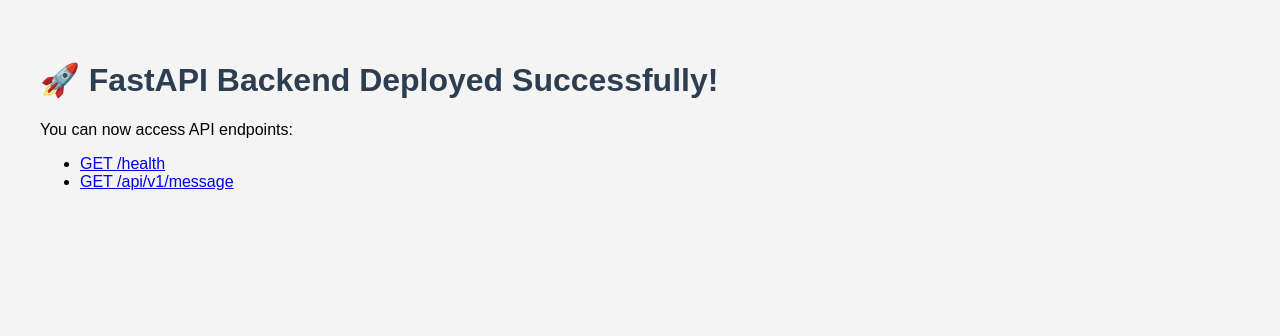
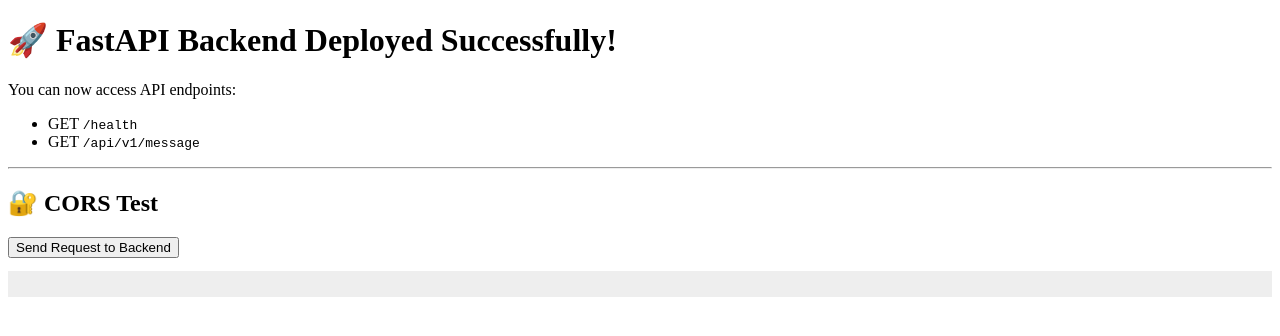
Before and after one commit to akyl007/sre-final, a plain HTML site: page app/static/index.html in a window 1280 px wide. Drawn offline with Linux system fonts and the light colour scheme.

Commit message:
Update index.html

```diff
--- a/app/static/index.html
+++ b/app/static/index.html
@@ -2,18 +2,40 @@
 <html lang="en">
 <head>
   <meta charset="UTF-8">
-  <title>FastAPI is Live</title>
-  <style>
-    body { font-family: sans-serif; padding: 2rem; background: #f4f4f4; }
-    h1 { color: #2c3e50; }
-  </style>
+  <title>CORS Test Page</title>
 </head>
 <body>
   <h1>🚀 FastAPI Backend Deployed Successfully!</h1>
   <p>You can now access API endpoints:</p>
   <ul>
-    <li><a href="/health">GET /health</a></li>
-    <li><a href="/api/v1/message">GET /api/v1/message</a></li>
+    <li>GET <code>/health</code></li>
+    <li>GET <code>/api/v1/message</code></li>
   </ul>
+
+  <hr>
+
+  <h2>🔐 CORS Test</h2>
+  <button onclick="testCORS()">Send Request to Backend</button>
+  <pre id="result" style="background: #eee; padding: 1em;"></pre>
+
+  <script>
+    function testCORS() {
+      fetch("https://sre-final-fastapi.onrender.com/api/v1/message", {
+        method: "POST",
+        headers: {
+          "Content-Type": "application/json"
+        },
+        body: JSON.stringify({ content: "Test message", sender: "CORS Checker" })
+      })
+      .then(res => res.json())
+      .then(data => {
+        document.getElementById("result").textContent = JSON.stringify(data, null, 2);
+      })
+      .catch(err => {
+        document.getElementById("result").textContent = "CORS Error: " + err;
+        console.error(err);
+      });
+    }
+  </script>
 </body>
 </html>
```
